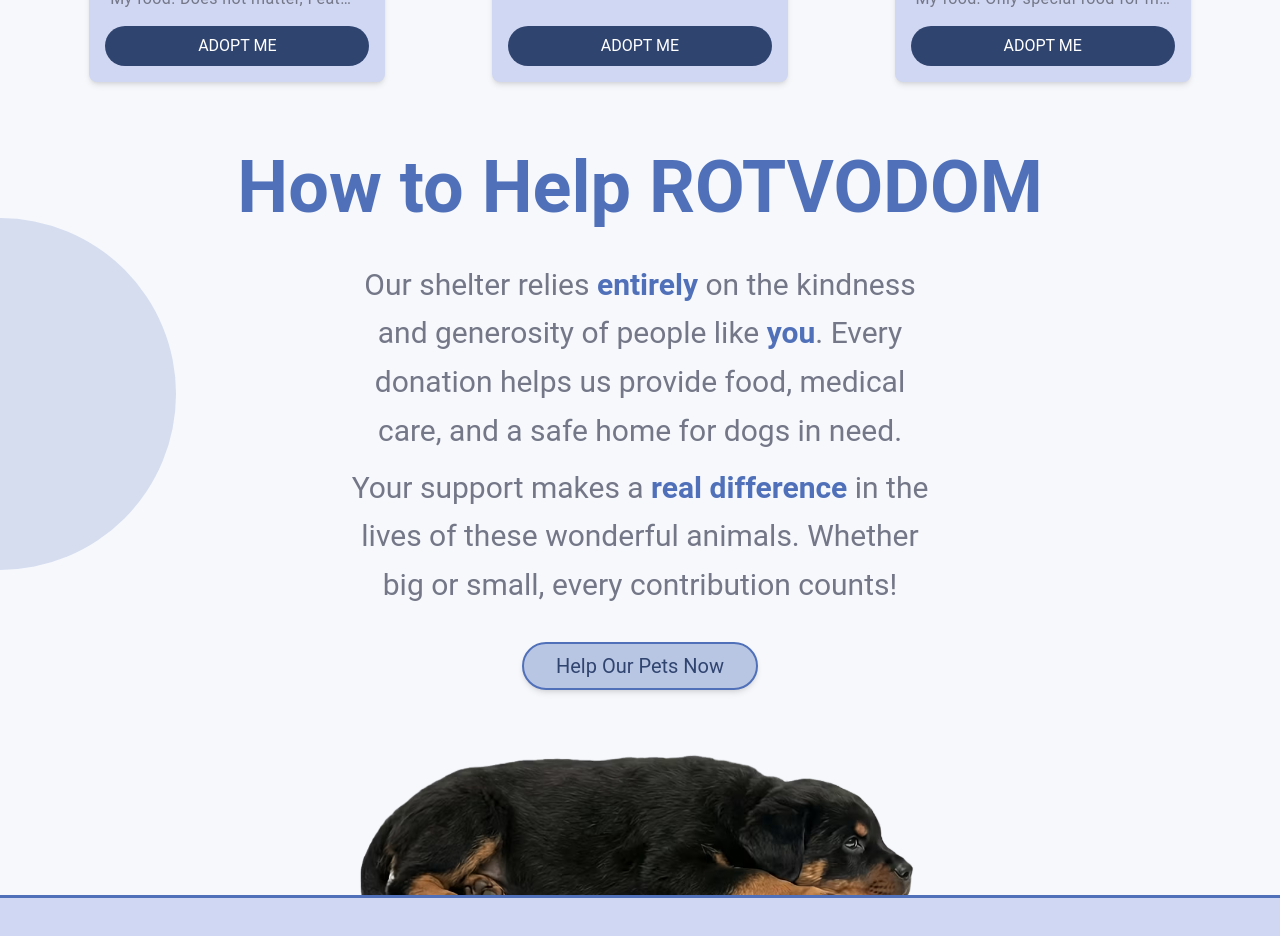
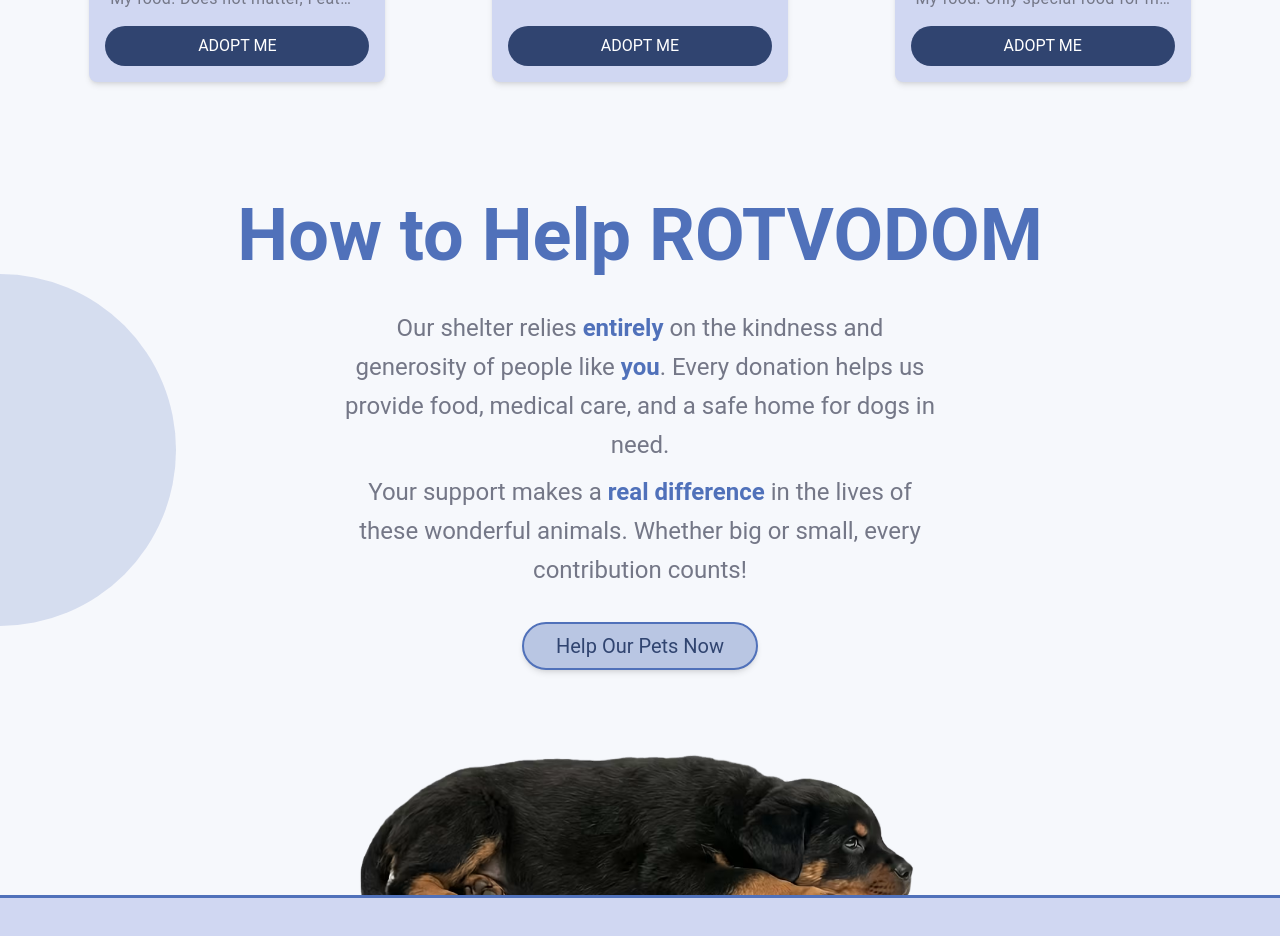
Before and after one commit to bavayra/dog-shelter, a React (Vite) app: page / in a window 1280 px wide. Shown: the part 2540-3476 px from the top of the page. Built offline with nearby package versions, Linux system fonts and the light colour scheme; a web font is replaced by a local one.

Commit message:
style(howToHelp-1024): decreased font size for the text block, positioned decor circle correctly(increased mt)

```diff
--- a/src/App.tsx
+++ b/src/App.tsx
@@ -174,7 +174,7 @@ function App() {
                 left="-30"
                 opacity={20}
                 zIndex={2}
-                className="tablet-lg:mt-36 tablet-lg:-ml-14 4xl:-ml-40 lg:mt-36 2xl:-ml-30"
+                className="tablet-lg:mt-36 tablet-lg:-ml-14 4xl:-ml-40 lg:mt-50 2xl:-ml-30"
               />
             </div>
             <HowToHelp />
--- a/src/features/HowToHelp.tsx
+++ b/src/features/HowToHelp.tsx
@@ -8,11 +8,11 @@ const HowToHelp = () => {
       className="bg-primary-50 border-b-primary-500 tablet-sm:min-h-[70vh] tablet-lg:min-h-[60vh] 5xl:min-h-[82vh] relative z-1 min-h-[75vh] scroll-mt-20 overflow-hidden border-b-3 pt-6 pb-30 sm:min-h-[68vh] sm:pt-10 md:min-h-[60vh] lg:min-h-screen xl:min-h-screen"
     >
       <div className="z-10 container mx-auto px-4">
-        <h2 className="typography-h2 xs:text-4xl xs:pt-4 tablet-sm:text-5xl tablet-lg:text-6xl 4xl:pt-10 4xl:pb-4 3xl:mt-10 tablet-sm:mt-0 4xl:text-8xl mb-6 text-center sm:mt-0 sm:pt-0 md:text-5xl lg:text-7xl 2xl:mb-10">
+        <h2 className="typography-h2 xs:text-4xl xs:pt-4 tablet-sm:text-5xl tablet-lg:text-6xl 4xl:pt-10 4xl:pb-4 3xl:mt-10 tablet-sm:mt-0 4xl:text-8xl mb-6 text-center sm:mt-0 sm:pt-0 md:text-5xl lg:mt-12 lg:text-7xl 2xl:mb-10">
           How to Help ROTVODOM
         </h2>
         <div className="tablet-sm:px-4 3xl:max-w-4xl tablet-lg:mb-6 4xl:max-w-5xl 5xl:max-w-7xl 5xl:px-6 5xl:mb-14 mx-auto mb-6 max-w-3xl text-center sm:px-6 md:mb-4 md:px-22">
-          <p className="typography-body xs:text-lg tablet-sm:text-xl tablet-lg:text-2xl 4xl:text-4xl 5xl:text-5xl mb-2 leading-relaxed lg:text-3xl">
+          <p className="typography-body xs:text-lg tablet-sm:text-xl tablet-lg:text-2xl 4xl:text-4xl 5xl:text-5xl mb-2 leading-relaxed">
             Our shelter relies{' '}
             <span className="text-primary-500 font-semibold">entirely</span> on
             the kindness and generosity of people like{' '}
@@ -20,7 +20,7 @@ const HowToHelp = () => {
             donation helps us provide food, medical care, and a safe home for
             dogs in need.
           </p>
-          <p className="typography-body xs:text-lg tablet-sm:text-xl tablet-lg:text-2xl 4xl:text-4xl 5xl:text-5xl leading-relaxed lg:text-3xl">
+          <p className="typography-body xs:text-lg tablet-sm:text-xl tablet-lg:text-2xl 4xl:text-4xl 5xl:text-5xl leading-relaxed">
             Your support makes a{' '}
             <span className="text-primary-500 font-semibold">
               real difference
```
